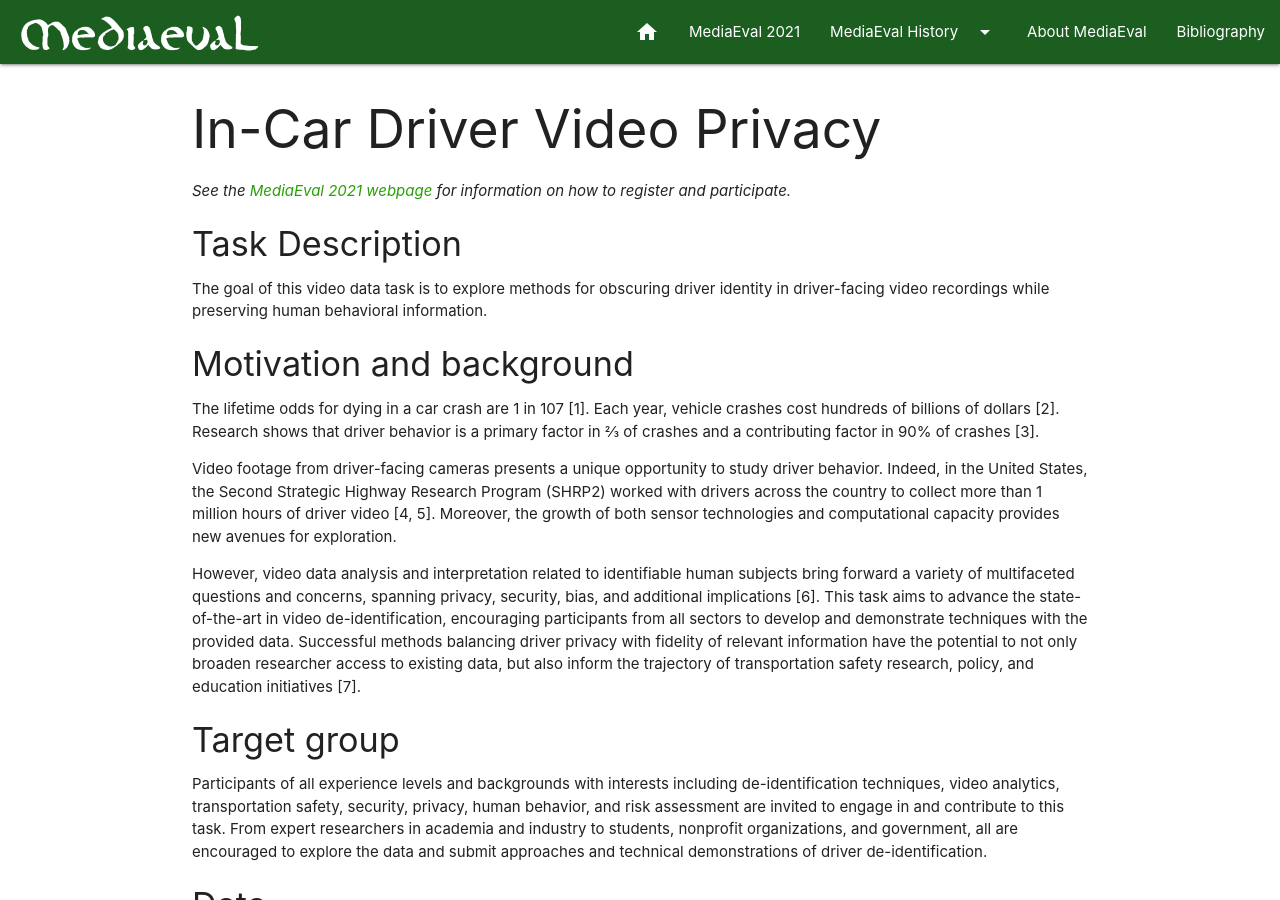
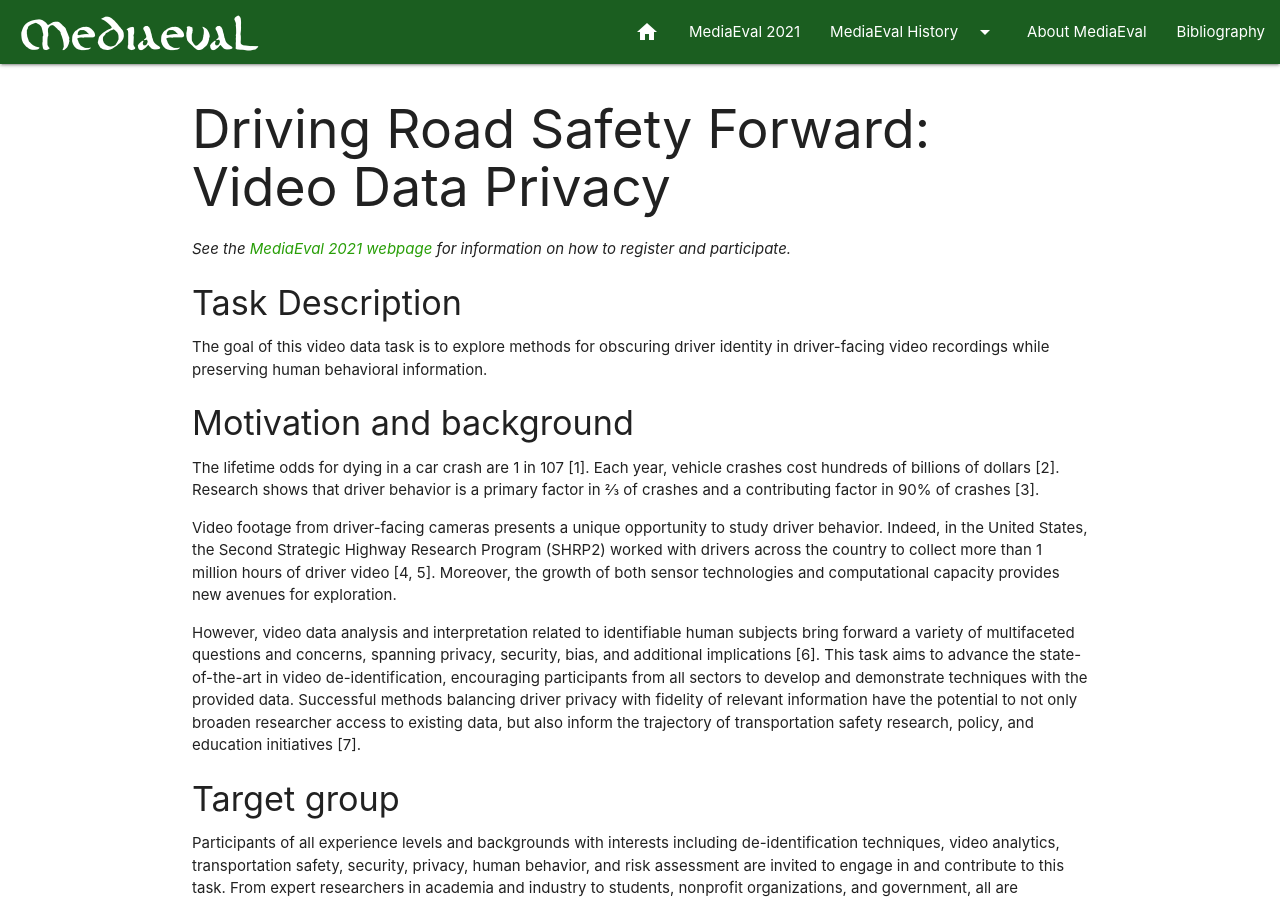
Before and after one commit to multimediaeval/multimediaeval.github.io, a Jekyll site: the page built from _editions/2021/tasks/videoprivacy.md, in a window 1280 px wide and 900 px high. Built offline with Jekyll 4.4.1, drawn with Linux system fonts in a browser that asks for light colours.

Commit message:
Update videoprivacy.md
Changed task name

```diff
--- a/_editions/2021/tasks/videoprivacy.md
+++ b/_editions/2021/tasks/videoprivacy.md
@@ -5,9 +5,9 @@ year: 2021
 hide: false
 
 # required info
-title: "In-Car Driver Video Privacy"
+title: "Driving Road Safety Forward: Video Data Privacy"
 subtitle:
-blurb: "The In-Car Driver Video Privacy task aims to explore methods for obscuring driver identity in driver-facing video recordings while preserving human behavioral information."
+blurb: "This task aims to explore methods for obscuring driver identity in driver-facing video recordings while preserving human behavioral information."
 ---
 
 <!-- # please respect the structure below-->
```
